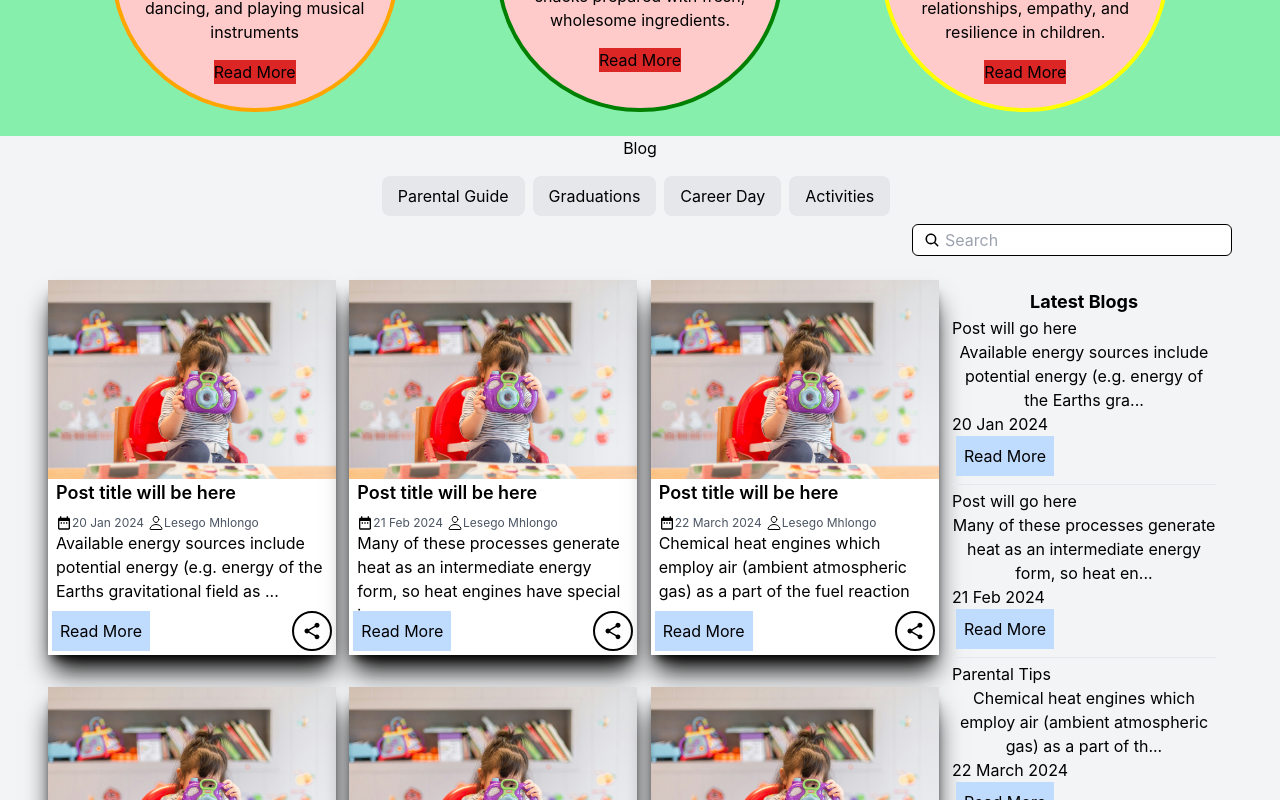
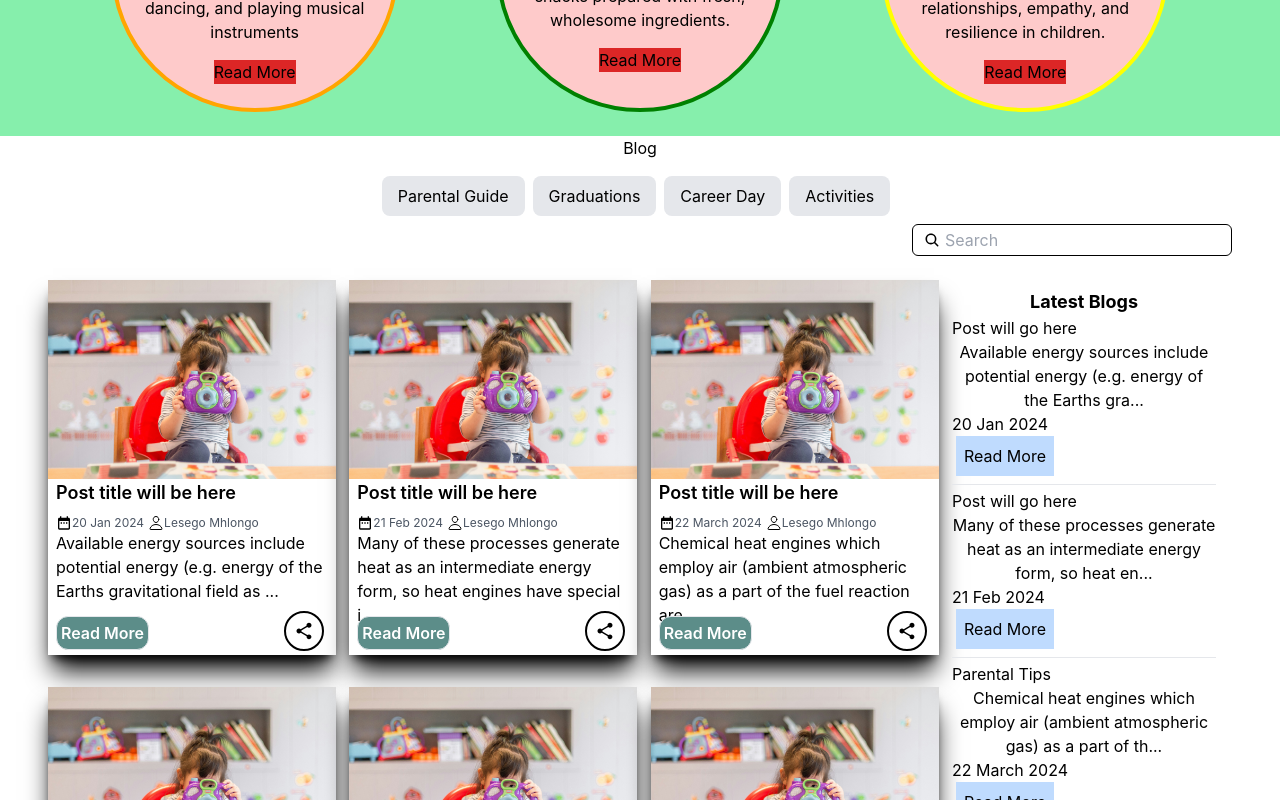
Before and after one commit to LesegoLSG/DayCare-Web, a React (Create React App) app in the folder FrontEnd/: page / in a window 1280 px wide. Shown: the part 1880-2680 px from the top of the page. Built offline with nearby package versions, Linux system fonts and the light colour scheme.

Commit message:
Modified background color and styleing for a card

```diff
--- a/FrontEnd/src/Components/Blog/Blog.js
+++ b/FrontEnd/src/Components/Blog/Blog.js
@@ -48,7 +48,7 @@
     };
 
     return (
-        <div className=" bg-gray-100 w-full h-auto flex flex-col justify-center items-center" id="blog">
+        <div className=" bg-primary w-full h-auto flex flex-col justify-center items-center" id="blog">
             <div className="flex justify-center items-center">
                 <h1>Blog</h1>
             </div>
@@ -72,7 +72,7 @@
                             value={search}
                             onChange={(e) => setSearch(e.target.value)}
                         />
-                        <div className="absolute inset-y-0 left-0 flex items-center px-3 pointer-events-none">
+                        <div className="absolute inset-y-0 left-0 flex items-center px-3 ">
                             <IoSearch />
                         </div>
                     </div>
--- a/FrontEnd/src/Components/Blog/BlogCard.js
+++ b/FrontEnd/src/Components/Blog/BlogCard.js
@@ -49,8 +49,8 @@
                     <p className="text-left">{truncateText(briefDescription, 100)}</p>
                 </div>
                 {/* controls */}
-                <div className=" w-full h-auto flex justify-between items-center">
-                    <Link to={`/blog/${id}`} className="bg-blue-200 p-2 ml-1 mb-1">
+                <div className=" w-full h-auto flex justify-between items-center px-2">
+                    <Link to={`/blog/${id}`} className=" border bg-[#5C8D89] border-balance rounded-xl font-semibold text-white hover:text-black hover:border-[#5C8D89] hover:bg-transparent p-1">
                         Read More
                     </Link>
                     <div className=" rounded-full p-2 border-2 border-black cursor-pointer  mr-1 mb-1">
```
